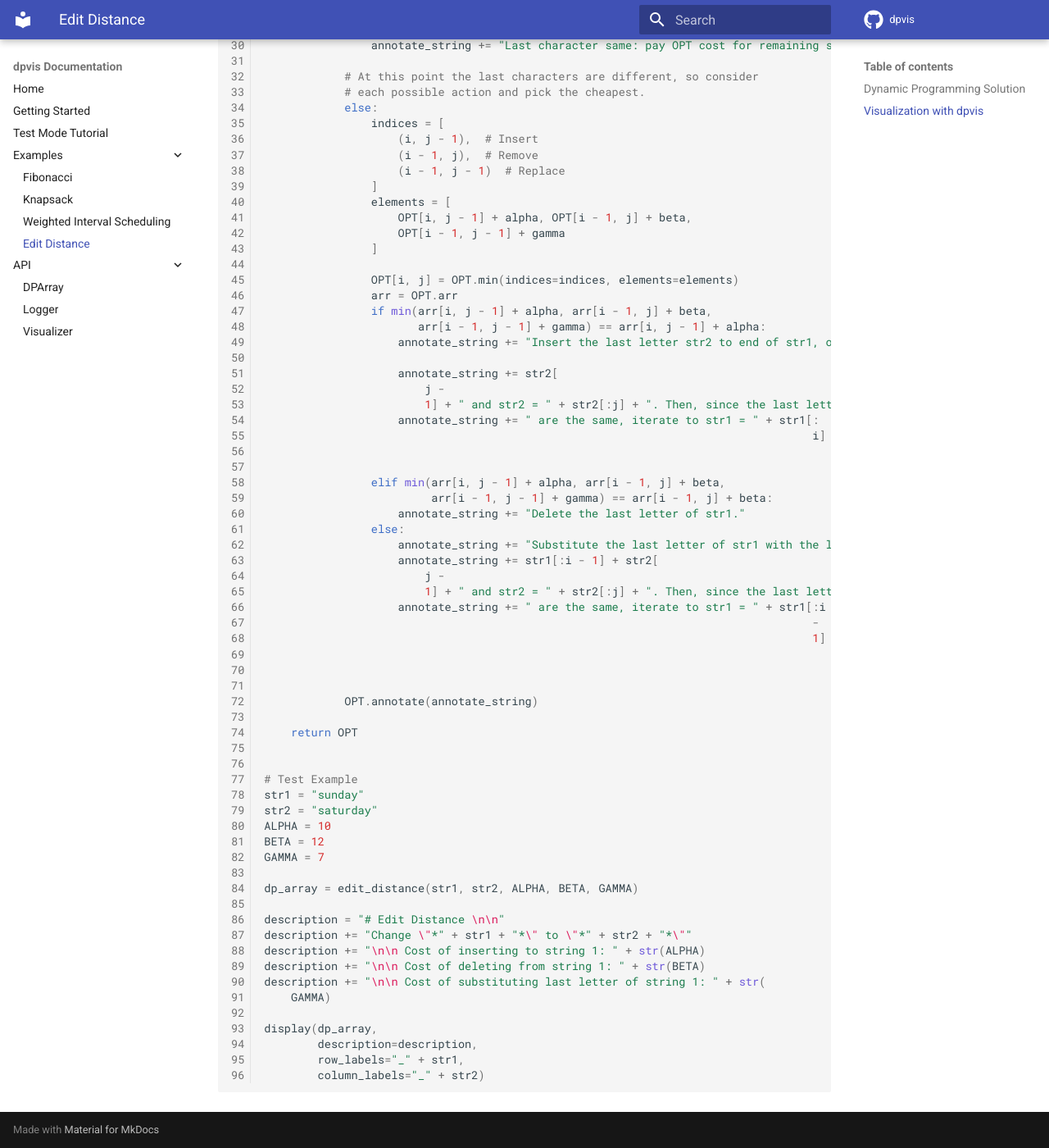
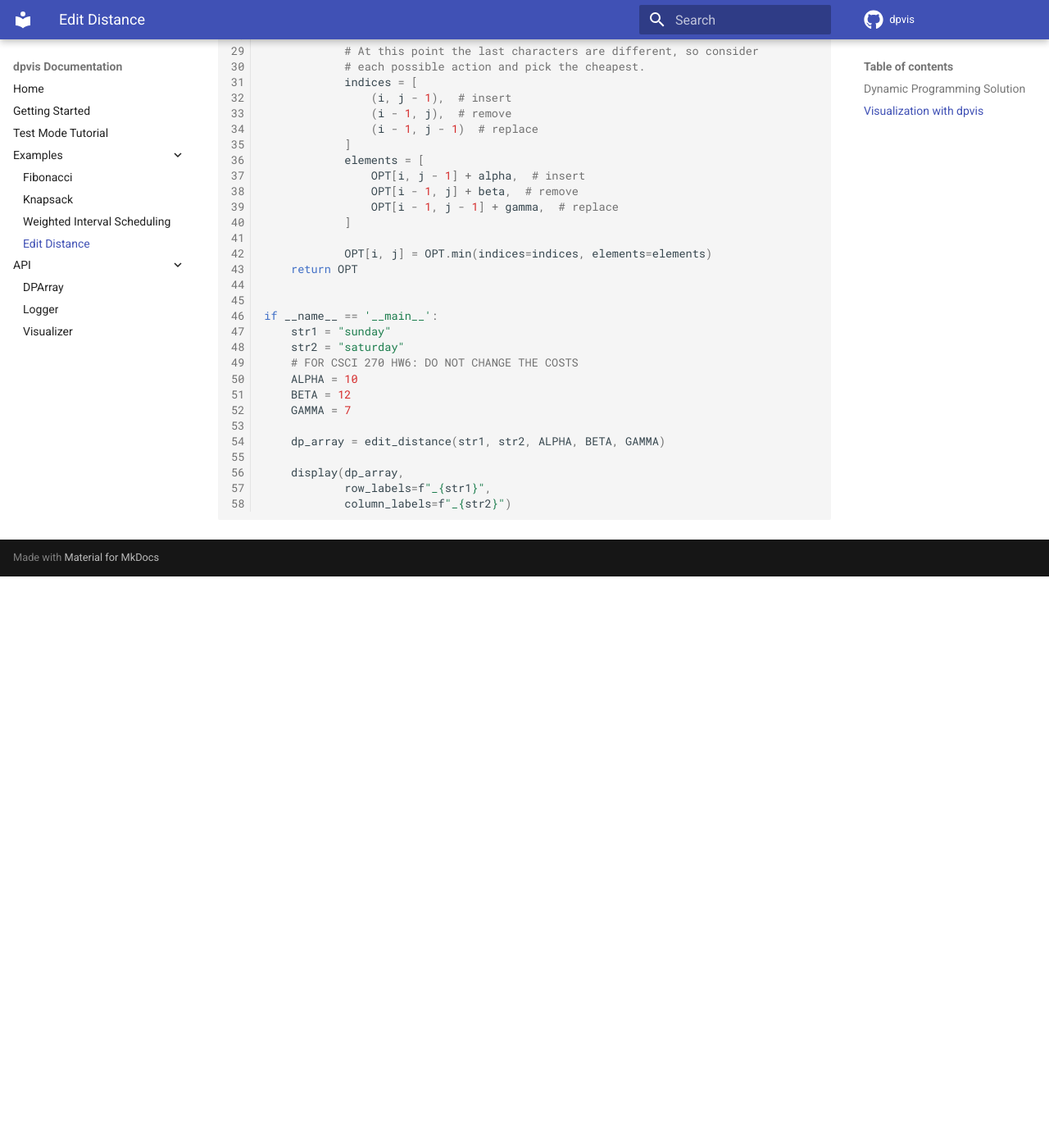
Before and after one commit to itsdawei/dpvis, an MkDocs documentation site: the page built from docs/examples/edit_distance.md, in a window 1280 px wide and 1400 px high, scrolled down 1476 px. Shown: the whole window at 82% size. Built offline with MkDocs 1.6.1 and Material for MkDocs 9.7.7, drawn with Linux system fonts in a browser that asks for light colours; comment, search, counter and statistics services are not loaded; after the commit the page ends 2179 px from its top, so only the background shows below that; some of the changed text lies outside the part shown.

Commit message:
Fix annotation

````diff
--- a/docs/examples/edit_distance.md
+++ b/docs/examples/edit_distance.md
@@ -1,7 +1,8 @@
 # Edit Distance
 
-- Given two strings `str1` and `str2`, what is the minimum number of edits
-  to convert `str1` to `str2`?
+- Given two strings `str1` and `str2`, what is the *edit distance* between
+  `str1` and `str2`? cost of total operations
+  on `str1` to turn it into string `str2`?
 - We can insert a letter in `str1` for a cost of $\alpha$, delete a letter from
   `str1` for a cost of $\beta$, or substitue a letter of `str1` with a letter
   from `str2` for a cost of $\gamma$.
@@ -53,84 +55,45 @@
         OPT[i, 0] = beta * i
     for j in range(n + 1):
         OPT[0, j] = alpha * j
-    OPT.annotate("No remaining letters in str1 or str2.")
 
     # Fill OPT[][] iteratively
     for i in range(1, m + 1):
         for j in range(1, n + 1):
-            # Base case: either string is empty and has already been handled.
-            annotate_string = "str1: " + str1[:i]
-            annotate_string += ", str2: " + str2[:j] + " " + ("_" * 50) + " "
-
             # If last characters are the same, pay nothing and pay the optimal
             # costs for the remaining strings.
             if str1[i - 1] == str2[j - 1]:
                 OPT[i, j] = OPT[i - 1, j - 1]
-                annotate_string += "Last character same: pay OPT cost for remaining strings."
+                arr = OPT.arr
+                continue
 
             # At this point the last characters are different, so consider
             # each possible action and pick the cheapest.
-            else:
-                indices = [
-                    (i, j - 1),  # Insert
-                    (i - 1, j),  # Remove
-                    (i - 1, j - 1)  # Replace
-                ]
-                elements = [
-                    OPT[i, j - 1] + alpha, OPT[i - 1, j] + beta,
-                    OPT[i - 1, j - 1] + gamma
-                ]
+            indices = [
+                (i, j - 1),  # insert
+                (i - 1, j),  # remove
+                (i - 1, j - 1)  # replace
+            ]
+            elements = [
+                OPT[i, j - 1] + alpha,  # insert
+                OPT[i - 1, j] + beta,  # remove
+                OPT[i - 1, j - 1] + gamma,  # replace
+            ]
 
-                OPT[i, j] = OPT.min(indices=indices, elements=elements)
-                arr = OPT.arr
-                if min(arr[i, j - 1] + alpha, arr[i - 1, j] + beta,
-                       arr[i - 1, j - 1] + gamma) == arr[i, j - 1] + alpha:
-                    annotate_string += "Insert the last letter str2 to end of str1, obtaining str1 = " + str1[:
-                                                                                                              i]
-                    annotate_string += str2[
-                        j -
-                        1] + " and str2 = " + str2[:j] + ". Then, since the last letters"
-                    annotate_string += " are the same, iterate to str1 = " + str1[:
-                                                                                  i] + " and str2 = " + str2[:j
-                                                                                                             -
-                                                                                                             1] + "."
-                elif min(arr[i, j - 1] + alpha, arr[i - 1, j] + beta,
-                         arr[i - 1, j - 1] + gamma) == arr[i - 1, j] + beta:
-                    annotate_string += "Delete the last letter of str1."
-                else:
-                    annotate_string += "Substitute the last letter of str1 with the last letter of str2, obtaining str1 = "
-                    annotate_string += str1[:i - 1] + str2[
-                        j -
-                        1] + " and str2 = " + str2[:j] + ". Then, since the last letters"
-                    annotate_string += " are the same, iterate to str1 = " + str1[:i
-                                                                                  -
-                                                                                  1] + " and str2 = " + str2[:j
-                                                                                                             -
-                                                                                                             1] + "."
-
-            OPT.annotate(annotate_string)
-
+            OPT[i, j] = OPT.min(indices=indices, elements=elements)
     return OPT
 
 
-# Test Example
-str1 = "sunday"
-str2 = "saturday"
-ALPHA = 10
-BETA = 12
-GAMMA = 7
+if __name__ == '__main__':
+    str1 = "sunday"
+    str2 = "saturday"
+    # FOR CSCI 270 HW6: DO NOT CHANGE THE COSTS
+    ALPHA = 10
+    BETA = 12
+    GAMMA = 7
 
-dp_array = edit_distance(str1, str2, ALPHA, BETA, GAMMA)
+    dp_array = edit_distance(str1, str2, ALPHA, BETA, GAMMA)
 
-description = "# Edit Distance \n\n"
-description += "Change \"*" + str1 + "*\" to \"*" + str2 + "*\""
-description += "\n\n Cost of inserting to string 1: " + str(ALPHA)
-description += "\n\n Cost of deleting from string 1: " + str(BETA)
-description += "\n\n Cost of substituting last letter of string 1: " + str(
-    GAMMA)
-
-display(dp_array,
-        description=description,
-        row_labels="_" + str1,
-        column_labels="_" + str2)
+    display(dp_array,
+            row_labels=f"_{str1}",
+            column_labels=f"_{str2}")
 ```
````
Also changed, not shown: other parts of docs/examples/edit_distance.md (+2 -1 lines), 2 other files.
